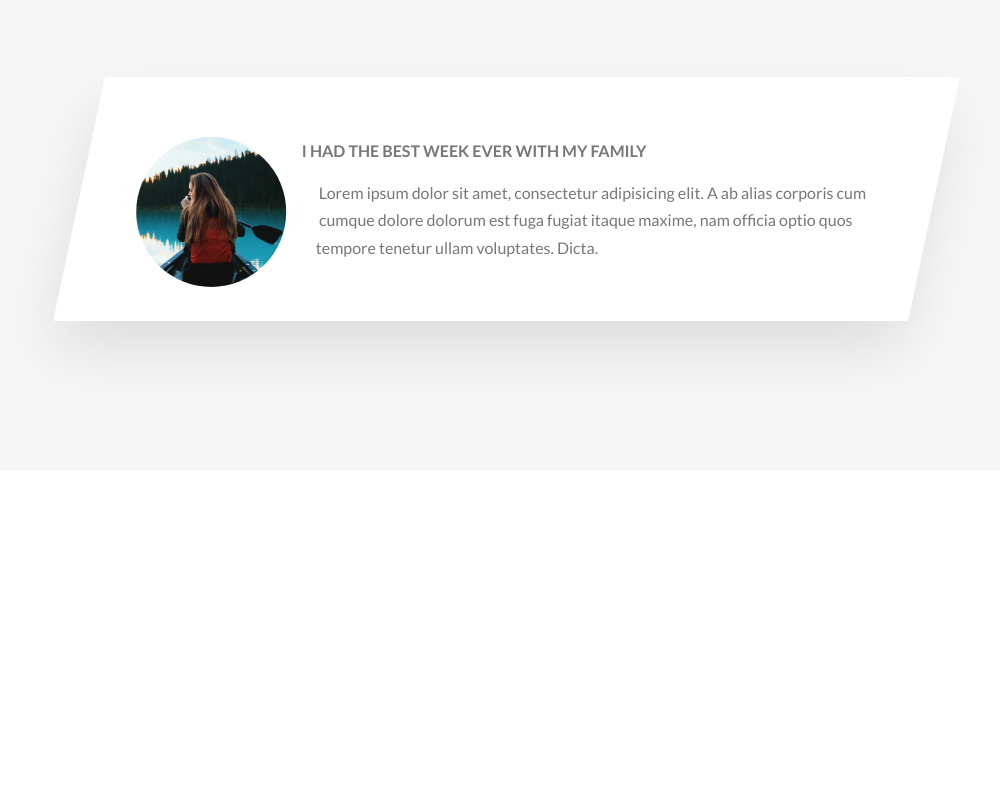
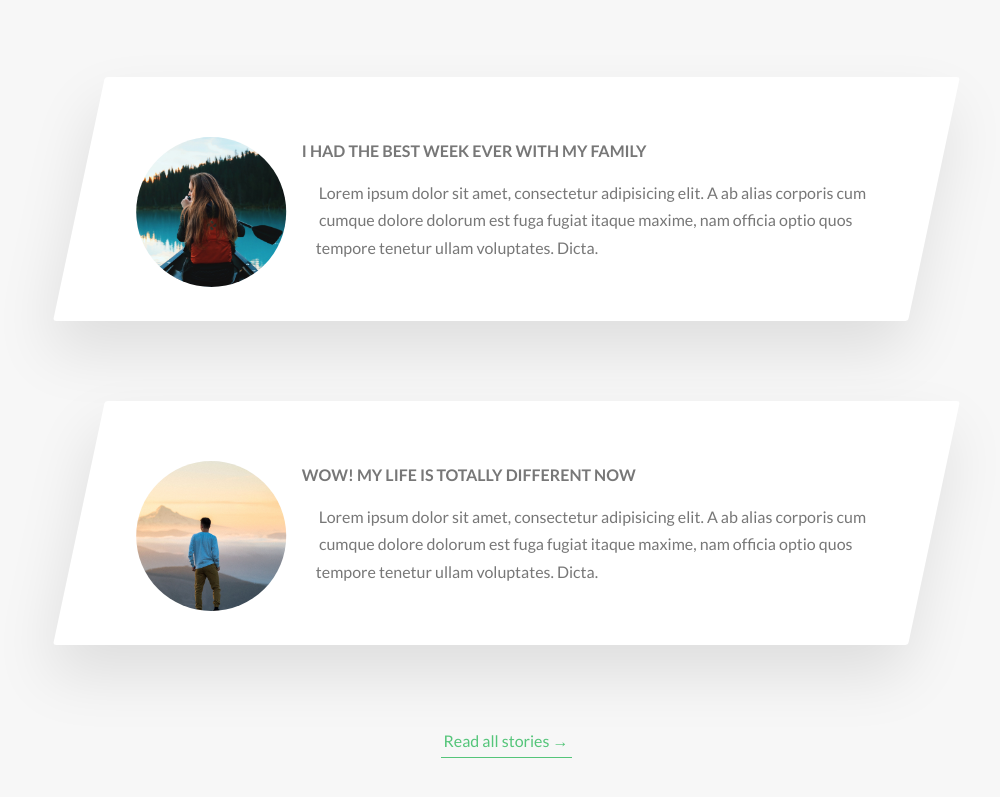
Before and after one commit to BuneZT/Natours, a website: page index.html in a window 1280 px wide. Shown: the part 3543-4340 px from the top of the page, without its empty margins (134-1134 px from the left). Before the commit the page ends 4044 px from the top, so only its background shows below. Drawn offline with Linux system fonts and the light colour scheme.

Commit message:
Another story

```diff
--- a/index.html
+++ b/index.html
@@ -234,6 +234,25 @@
                 </div>
             </div>
         </div>
+        <div class="row">
+            <div class="story">
+                <figure class="story__shape">
+                    <img class="story__img" src="img/nat-9.jpg" alt="Person on a tour">
+                    <figcaption class="story__caption">Jack Wilson</figcaption>
+                </figure>
+
+                <div class="story__text">
+                    <h3 class="heading-tertiary u-margin-bottom-small">WOW! My life is totally different now</h3>
+                    <p>Lorem ipsum dolor sit amet, consectetur adipisicing elit. A ab alias corporis cum cumque dolore
+                        dolorum est fuga fugiat itaque maxime, nam officia optio quos tempore tenetur ullam voluptates.
+                        Dicta.</p>
+                </div>
+            </div>
+        </div>
+
+        <div class="u-center-text u-margin-top-big"><a href="#" class="btn-text">Read all stories &rarr; </a></div>
+
+
     </section>
 
 </main>
```
